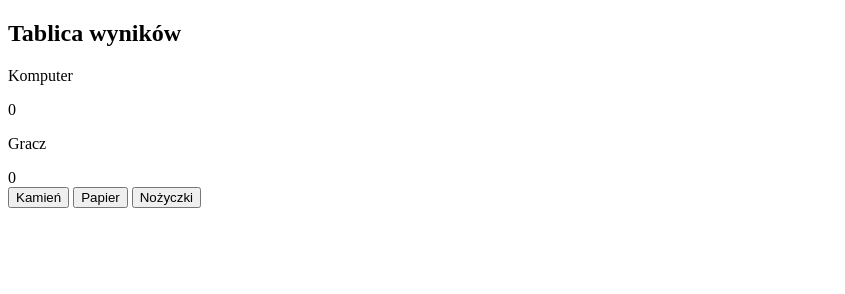
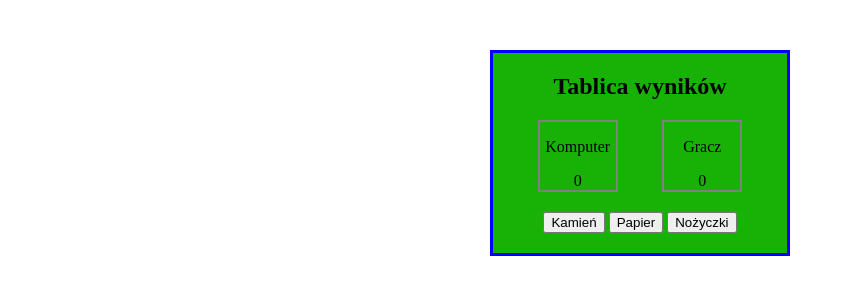
Before and after one commit to luqol/project-js-rock-paper-scissors, a website: page index.html in a window 1280 px wide. Shown: the whole page, without its empty margins (0-845 px from the left). Drawn offline with Linux system fonts and the light colour scheme.

Commit message:
view od score board

```diff
--- a/sass/style.scss
+++ b/sass/style.scss
@@ -1,9 +1,38 @@
 /* Variables */
+
+
+/* Global */
 *, *::before, *::after {
     box-sizing: border-box;
-  }
+}
 
-  /* Global */
+.container{
+    border: 3px solid blue;
+    width: 300px;
+    text-align: center;
+    background-color: rgb(24, 178, 7);
+    margin: 50px auto;
+}
+
+/* Games */
+
+.score-board{
+    display: flex;
+    justify-content: space-evenly;
 
 
-  /* Games */
+}
+
+.computer{
+    border: 2px solid grey;
+    width: 80px;
+}
+
+.player{
+    border: 2px solid grey;
+    width: 80px;
+}
+
+#buttons{
+    margin: 20px 5px;
+}
```
Also changed, not shown: css/style.css, 1 other file.
